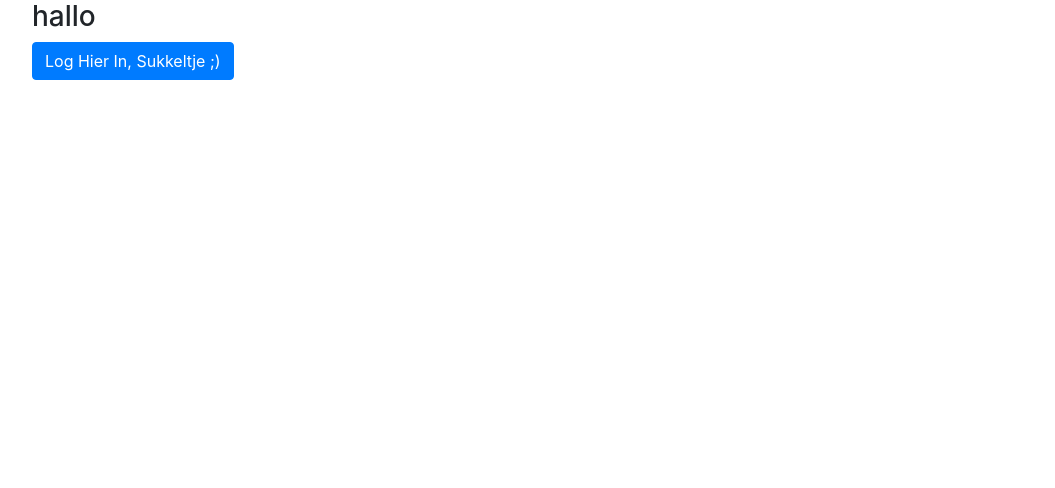
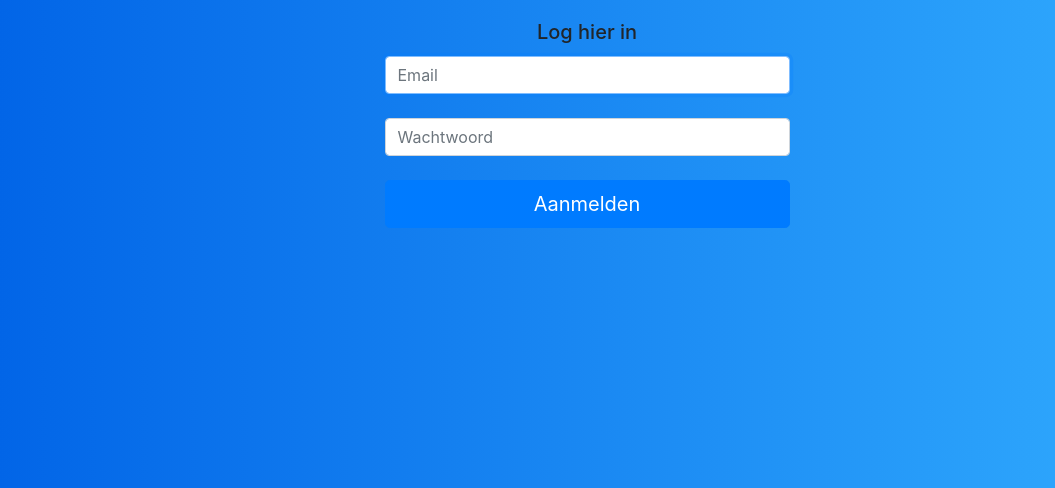
Before and after one commit to themilanguy1/Project_Supermarkt_AldidlHeijn, a PHP site: page /Login.php in a window 1280 px wide. Shown: the top 488 px of the page, without its empty margins (53-1108 px from the left). Run offline with PHP 8.4, Linux system fonts and the light colour scheme.

Commit message:
login working

```diff
--- a/Database.php
+++ b/Database.php
@@ -5,12 +5,10 @@
  */
 class Database
 {
-    public $conn;
-
     /**
-     * Fetches items from DataBase.
+     * Connects to database using PDO
      */
-    public static function FetchProducts() {
+    public static function PDOConnect() {
         $servername = "localhost";
         $username = "root";
         $password = "";
@@ -19,34 +17,54 @@ class Database
             $conn = new PDO("mysql:host=$servername;dbname=aldidlheijn", $username, $password);
             // set the PDO error mode to exception
             $conn->setAttribute(PDO::ATTR_ERRMODE, PDO::ERRMODE_EXCEPTION);
+            return $conn;
         }
         catch(PDOException $e)
         {
             echo "Connection failed: " . $e->getMessage();
         }
-
-        $result = $conn->query('SELECT * FROM producten')->fetchAll(PDO::FETCH_ASSOC);
-        return $result;
     }
 
-//    /**
-//     * Connects to DataBase using PDO protocol.
-//     * @param string $user
-//     * @param string $pass
-//     */
-//    public function PDOconnect() {
-//        $servername = "localhost";
-//        $username = "root";
-//        $password = "";
-//
-//        try {
-//            $this->conn = new PDO("mysql:host=$servername;dbname=aldidlheijn", $username, $password);
-//            // set the PDO error mode to exception
-//            $this->conn->setAttribute(PDO::ATTR_ERRMODE, PDO::ERRMODE_EXCEPTION);
-//        }
-//        catch(PDOException $e)
-//        {
-//            echo "Connection failed: " . $e->getMessage();
-//        }
-//    }
+    /**
+     * Fetches items from DataBase.
+     */
+    public static function FetchProducts() {
+
+        $conn = self::PDOConnect();
+        $result = $conn->query('SELECT * FROM producten')->fetchAll(PDO::FETCH_ASSOC);
+
+        foreach($result as $row) {
+            ?>
+            <div class='col-md-4'>
+                <div class="card" style="width: 18rem;">
+                    <img class="card-img-top align-self-center" src=" <?php echo $row['product_afbeelding'] ?> " style="width:150px;height:150px;">
+                    <div class="card-body">
+                        <h5 class="card-title"> <?php echo $row['product_naam']?> </h5>
+                        <p class="card-text"> <?php echo $row['product_prijs']?> </p>
+                        <a href="#" class="btn btn-primary">Go Fuck Yourself, Thank You.</a>
+                    </div>
+                </div>
+            </div>
+        <?php
+        }
+    }
+
+    public static function Login($email, $pass) {
+        if(!empty($email) && !empty($pass)){
+            $conn = self::PDOConnect();
+            $dbquery = $conn->prepare("select * from gebruikers where gebruiker_email=? and gebruiker_wachtwoord=?");
+            $dbquery->bindParam(1, $email);
+            $dbquery->bindParam(2, $pass);
+            $dbquery->execute();
+
+            if($dbquery->rowCount() == 1){
+                echo "User verified, Access granted.";
+            }else{
+                echo "Incorrect username or password";
+            }
+        }else{
+            echo "Logging data is missing. Please enter username and password";
+
+        }
+    }
 }
--- a/Login.php
+++ b/Login.php
@@ -1,3 +1,6 @@
+<?php
+require_once('Database.php');
+?>
 <!DOCTYPE html>
 <html lang="en">
 <head>
@@ -11,11 +14,30 @@
 <body>
     <div class="container">
         <div class="row">
-            <div class="col-xl-12 auto-center">
-                <h3>hallo</h3>
-                <a href="Login.php" class="btn btn-primary">Log Hier In, Sukkeltje ;)</a>
+            <div class="col-sm-9 col-md-7 col-lg-5 mx-auto">
+                <div class="card-body">
+                    <h5 class="card-title text-center">Log hier in</h5>
+                    <form class="form-signin" method="POST">
+                        <div class="from-label-group">
+                            <input name="login_email" type="email" id="inputEmail" class="form-control" placeholder="Email" required autofocus>
+                            <label for="inputEmail"></label>
+                        </div>
+
+                        <div class="form-label-group">
+                            <input name="login_wachtwoord" type="password" id="inputPassword" class="form-control" placeholder="Wachtwoord" required>
+                            <label for="inputPassword"></label>
+                        </div>
+
+                        <button class="btn btn-lg btn-primary btn-block" type="submit">Aanmelden</button>
+                    </form>
+                </div>
             </div>
         </div>
     </div>
+    <?php
+    if(isset($_POST['login_email']) & isset($_POST['login_wachtwoord'])) {
+        Database::Login($_POST['login_email'], $_POST['login_wachtwoord']);
+    }
+    ?>
 </body>
 </html>
--- a/Main.css
+++ b/Main.css
@@ -1,3 +1,8 @@
+body {
+    background: #007bff;
+    background: linear-gradient(to right, #0062E6, #33AEFF);
+}
+
 .productcontainer {
     border: 2px black !important;
 }
```
Also changed, not shown: Home.php (+10 -21 lines).
